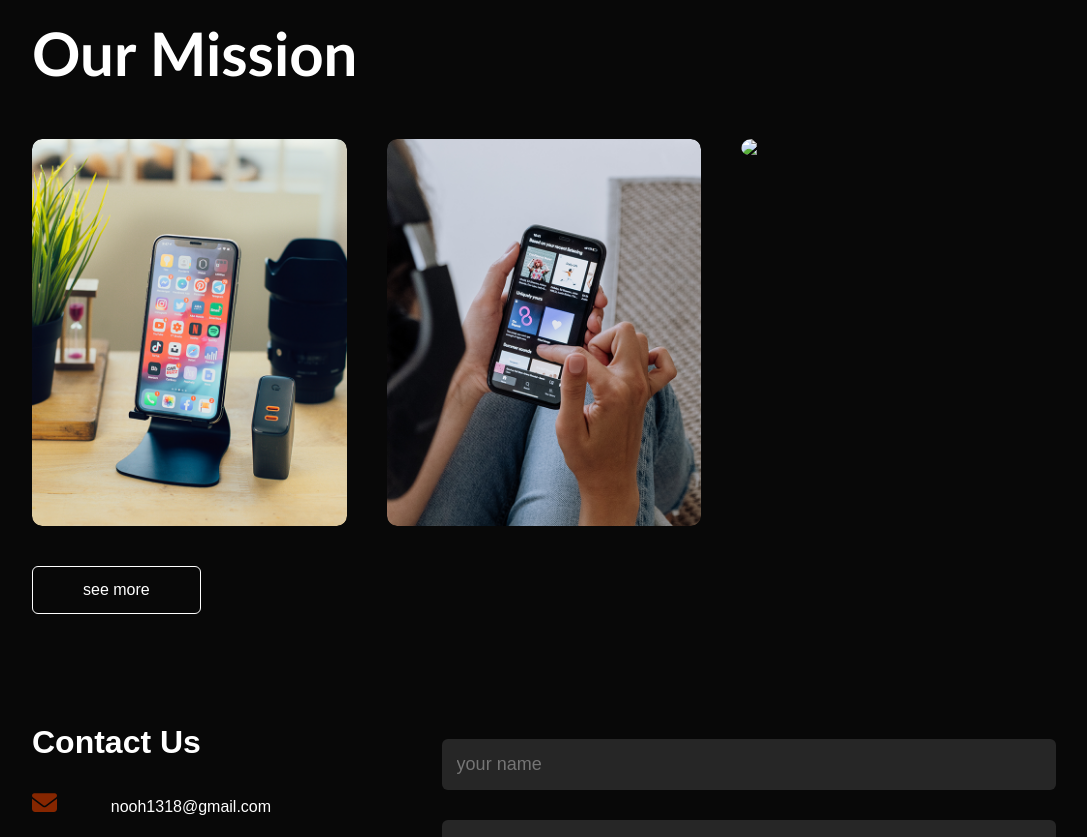
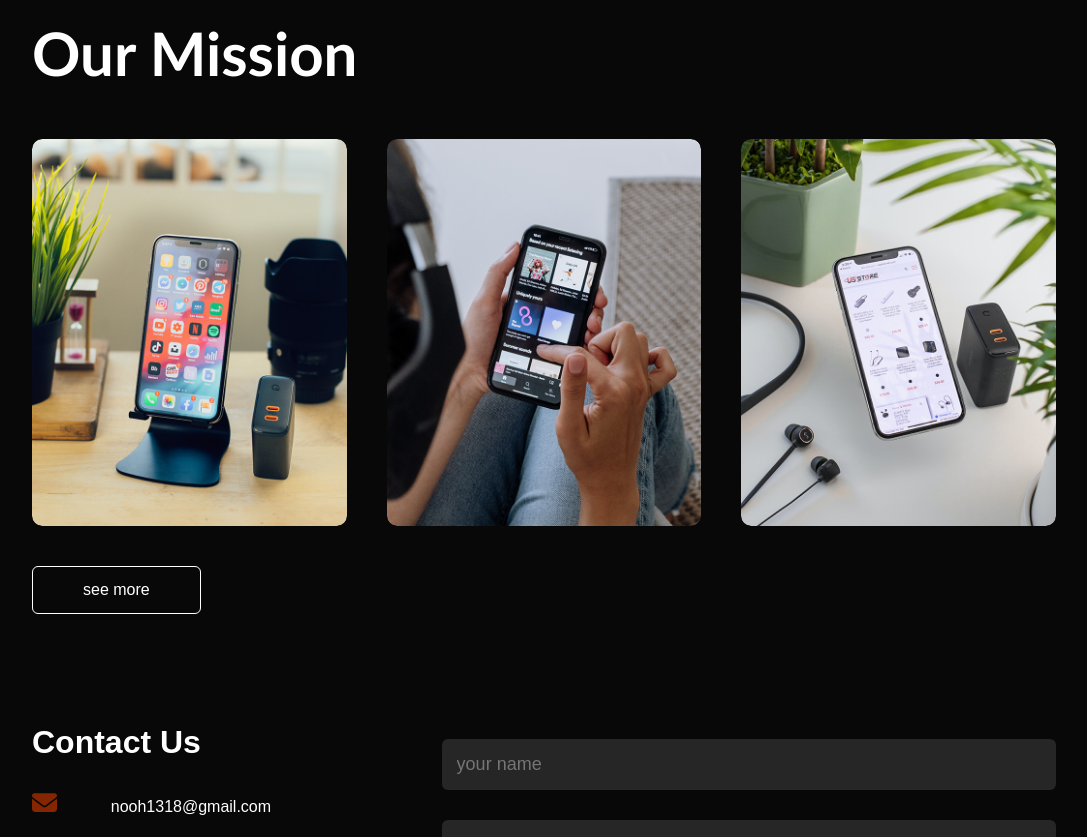
Before and after one commit to nooh1318/ibmproject2, a plain HTML site: page index.html in a window 1280 px wide. Shown: the part 2080-2917 px from the top of the page, without its empty margins (96-1183 px from the left). Drawn offline with Linux system fonts and the light colour scheme; files whose address does not match are found by name.

Commit message:
Update index.html

```diff
--- a/index.html
+++ b/index.html
@@ -142,7 +142,7 @@
 
             </div>
             <div class="work">
-                <img src=".C:/Users/DELL/Desktop/portfolio/work-3.png">
+                <img src="work-3.png">
                 <div class="layer">
                     <h3> Promoting Awareness</h3>
                     <P> Raising awareness about the importance of blood donation and encouraging more individuals to become regular donors </P>
```
